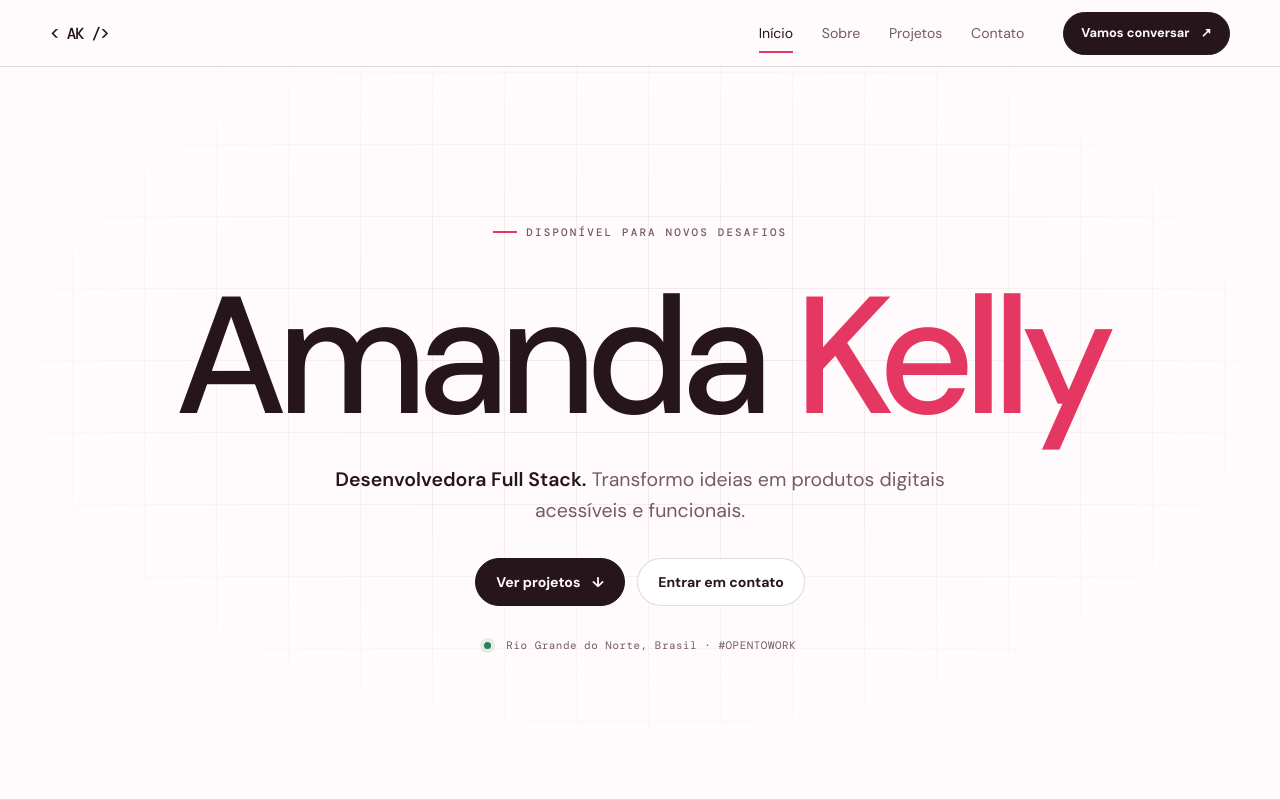
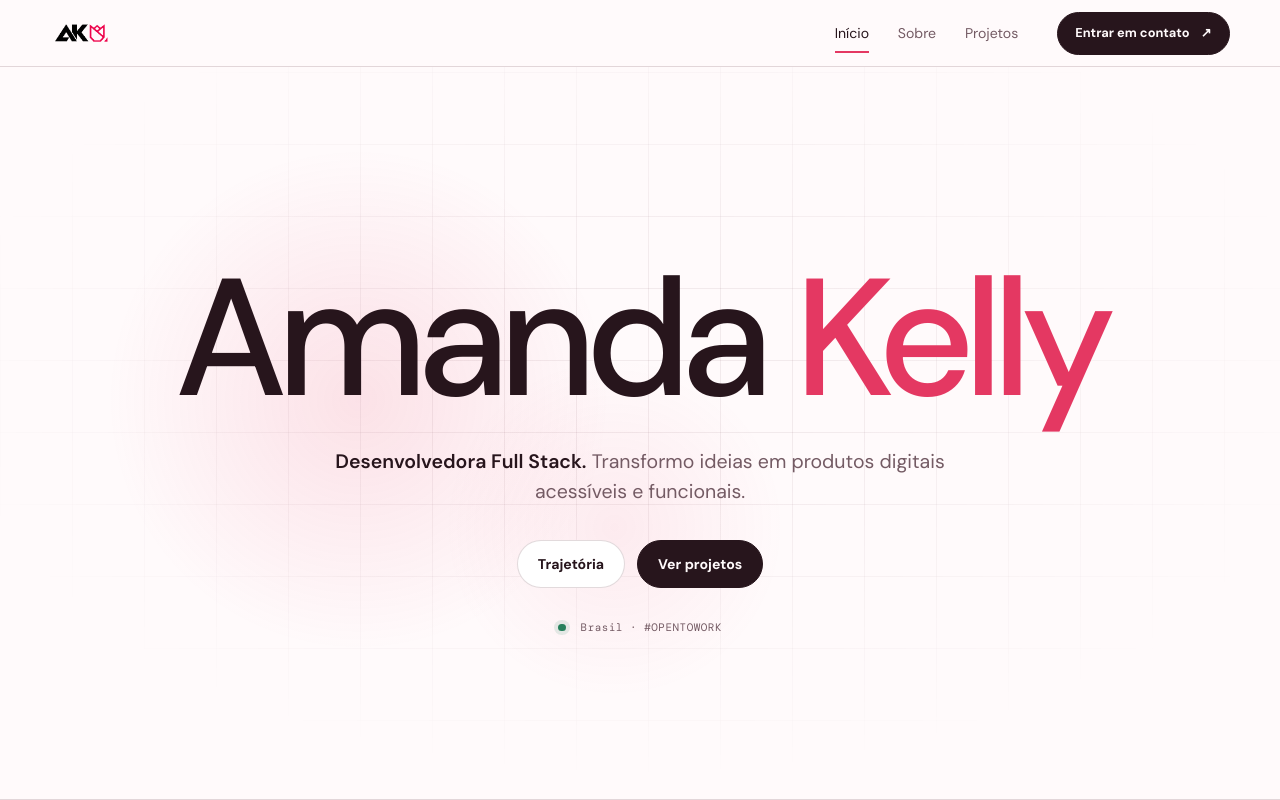
Before and after one commit to AmandaKly/portfolio, a plain HTML site: page index.html in a window 1280 px wide. Shown: the top 800 px of the page. Drawn offline with nearby package versions, Linux system fonts and the light colour scheme.

Commit message:
add logo in navbar and footer

```diff
--- a/css/layout.css
+++ b/css/layout.css
@@ -16,9 +16,13 @@
   justify-content: space-between;
 }
 .brand {
-  font: 500 1rem var(--mono);
-  letter-spacing: -0.08em;
-  white-space: nowrap;
+  display: inline-flex;
+  align-items: center;
+}
+.brand__logo {
+  display: block;
+  width: auto;
+  height: 2.2rem;
 }
 .nav-menu {
   display: flex;
@@ -73,6 +77,9 @@
   place-items: center;
   border-bottom: 1px solid var(--line);
   overflow: hidden;
+  background:
+    radial-gradient(circle at 28% 50%, rgba(228, 56, 98, 0.13), transparent 25%),
+    radial-gradient(circle at 48% 66%, rgba(228, 56, 98, 0.08), transparent 20%);
 }
 .hero__grid {
   position: absolute;
--- a/css/responsive.css
+++ b/css/responsive.css
@@ -35,6 +35,9 @@
   }
   .site-header .container {
     width: calc(100% - 2rem);
+  }
+  .brand__logo {
+    height: 1.95rem;
   }
   .section {
     padding: 5rem 0;
--- a/index.html
+++ b/index.html
@@ -21,9 +21,13 @@
     <!-- Navegação fixa disponível em todas as seções da página. -->
     <header class="site-header">
       <nav class="nav container" aria-label="Navegação principal">
-        <a class="brand" href="#inicio" aria-label="Amanda Kelly — início"
-          >&lt; AK /&gt;</a
-        >
+        <a class="brand" href="#inicio" aria-label="Amanda Kelly — início">
+          <img
+            class="brand__logo"
+            src="./assets/images/LogoAKtulipa.png"
+            alt="Logo AK"
+          />
+        </a>
         <button
           class="menu-toggle"
           type="button"
@@ -38,14 +42,9 @@
             <li><a class="nav-link is-active" href="#inicio">Início</a></li>
             <li><a class="nav-link" href="#sobre">Sobre</a></li>
             <li><a class="nav-link" href="#projetos">Projetos</a></li>
-            <li><a class="nav-link" href="#contato">Contato</a></li>
           </ul>
-          <a
-            class="button button--small"
-            href="https://www.linkedin.com/in/amanda-kelly-7335ba2aa/"
-            target="_blank"
-            rel="noopener noreferrer"
-            >Vamos conversar <span aria-hidden="true">↗</span></a
+          <a class="button button--small" href="#contato"
+            >Entrar em contato<span aria-hidden="true">↗</span></a
           >
         </div>
       </nav>
@@ -55,26 +54,18 @@
       <section class="hero" id="inicio" aria-labelledby="hero-title">
         <div class="hero__grid" aria-hidden="true"></div>
         <div class="container hero__content">
-          <p class="eyebrow eyebrow--center">
-            <span></span> disponível para novos desafios
-          </p>
-          <br />
           <h1 id="hero-title">Amanda <em>Kelly</em></h1>
           <p class="hero__intro">
             <strong>Desenvolvedora Full Stack.</strong> Transformo ideias em
             produtos digitais acessíveis e funcionais.
           </p>
           <div class="hero__actions">
-            <a class="button" href="#projetos"
-              >Ver projetos <span aria-hidden="true">↓</span></a
-            >
-            <a class="button button--outline" href="#contato"
-              >Entrar em contato</a
-            >
+            <a class="button button--outline" href="#contato">Trajetória</a>
+            <a class="button" href="#projetos">Ver projetos</a>
           </div>
           <p class="hero__location">
-            <span class="status-dot" aria-hidden="true"></span> Rio Grande do
-            Norte, Brasil · #OPENTOWORK
+            <span class="status-dot" aria-hidden="true"></span> Brasil ·
+            #OPENTOWORK
           </p>
         </div>
       </section>
@@ -163,7 +154,7 @@
               <div id="education-list"></div>
             </div>
             <div class="credentials__group">
-              <p class="eyebrow"><span></span> formação</p>
+              <p class="eyebrow"><span></span> certificados</p>
               <div id="course-list"></div>
             </div>
             <div class="credentials__group">
@@ -224,11 +215,14 @@
       </section>
     </main>
     <footer class="footer container">
-      <a class="brand" href="#inicio">&lt; AK /&gt;</a>
-      <p>
-        © 2026 Amanda Kelly. Feito com HTML, CSS e
-        JS.
-      </p>
+      <a class="brand" href="#inicio" aria-label="Amanda Kelly — início">
+        <img
+          class="brand__logo"
+          src="./assets/images/LogoAKtulipa.png"
+          alt="Logo AK"
+        />
+      </a>
+      <p>© 2026 Amanda Kelly. Feito com HTML, CSS e JS.</p>
       <a href="#inicio" aria-label="Voltar ao topo">↑ voltar ao topo</a>
     </footer>
     <script type="module" src="./js/main.js"></script>
```
Also changed, not shown: assets/images/LogoAKtulipa.png (added).
